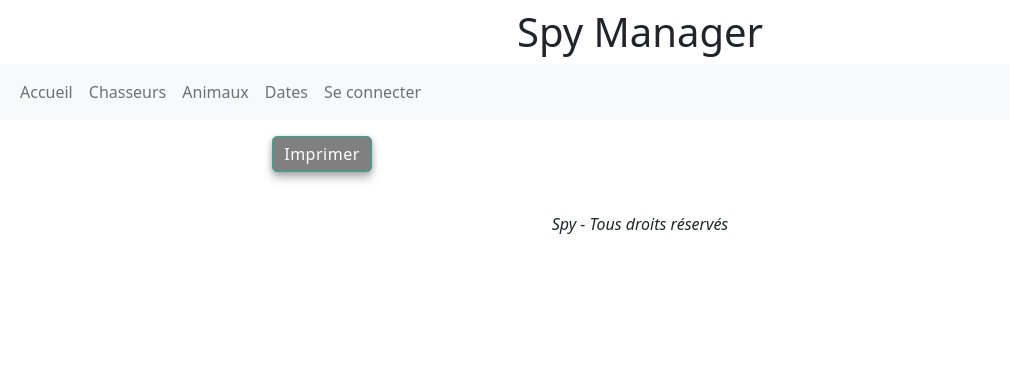
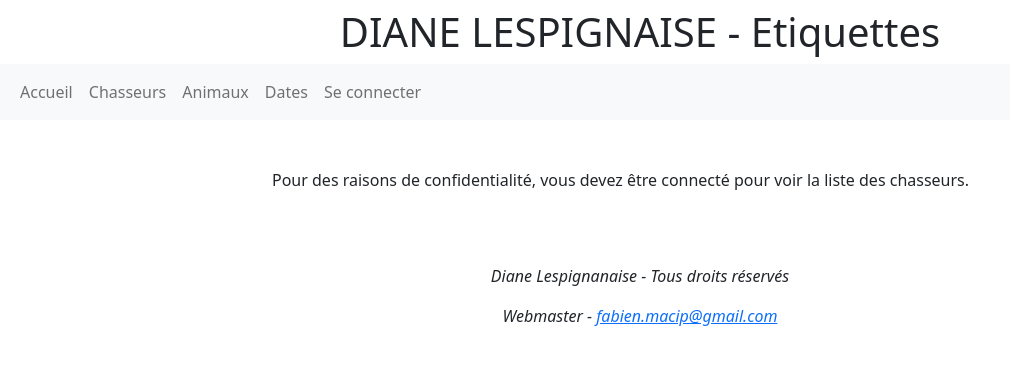
Before and after one commit to fabienmacip/diane-etiquettes, a PHP site: page / in a window 1280 px wide. Shown: the top 365 px of the page, without its empty margins (0-1010 px from the left). Run offline with PHP 8.4, Linux system fonts and the light colour scheme; data that the repository does not hold is empty; some libraries are stand-ins or nearby versions.

Commit message:
Masquage noms des chasseurs si pas connecté

```diff
--- a/controleurs/controleur.php
+++ b/controleurs/controleur.php
@@ -29,7 +29,8 @@ class Controleur {
         $messageConnexion = "";
         if($admin->verifConnexion($mail,$password)) {
             $_SESSION['admin'] = 1;
-            $this->afficherMissions();
+            /* $this->afficherMissions(); */
+            $this->accueil();
         } else {
             $_SESSION['admin'] = 0;
             $messageConnexion = "Identifiant ou mot de passe erroné(s).";
--- a/modeles/Animals.php
+++ b/modeles/Animals.php
@@ -8,7 +8,7 @@ class Animals
     public function listerAnimal()
     {
         if (!is_null($this->pdo)) {
-            $stmt = $this->pdo->query('SELECT * FROM animaux');
+            $stmt = $this->pdo->query('SELECT * FROM animaux ORDER BY nom');
         }
         $animals = [];
         while ($animal = $stmt->fetchObject('Animal', [$this->pdo])) {
--- a/modeles/Payss.php
+++ b/modeles/Payss.php
@@ -8,7 +8,7 @@ class Payss
     public function listerPays()
     {
         if (!is_null($this->pdo)) {
-            $stmt = $this->pdo->query('SELECT * FROM chasseurs');
+            $stmt = $this->pdo->query('SELECT * FROM chasseurs ORDER BY nom, prenom');
         }
         $payss = [];
         while ($pays = $stmt->fetchObject('Pays', [$this->pdo])) {
--- a/script/script.js
+++ b/script/script.js
@@ -87,12 +87,23 @@ let pageMission ='';
 
       $('.add-link').hide();
 
+      $('#tableau-chasseurs').hide();
+      $('#printbutton').hide();
+      $('#tableEtiquettes').hide();
+      $('.confidentiel').show();
+
       // Formulaires de création ayant l'icône PLUS
 /*       $('#pre-form-create-mission').hide();
       $('#pre-form-create-personne').hide();
       $('#pre-form-create-planque').hide(); */
     } else {
       $('form').show();
+
+      $('#tableau-chasseurs').show();
+      $('#printbutton').show();
+      $('#tableEtiquettes').show();
+      $('.confidentiel').hide();
+
       /* $('button').show(); */
       $('button').prop('disabled',false);
       $('#les-admins #tr1 [type=button]').prop('disabled',true).css('background-color','grey').css('border-color','grey');
--- a/vues/accueil.php
+++ b/vues/accueil.php
@@ -15,7 +15,9 @@ ob_start();
     </div>
     <div class="col-12 col-lg-10 col-xl-8">
 
-
+    <div class="confidentiel my-5">
+      Pour des raisons de confidentialit&eacute;, vous devez être connecté pour voir la liste des chasseurs.
+    </div>
 
     <!-- GENERATION TABLEAU -->
     <!-- <button type="button" name="genereliste" id="genereliste" onclick="genereListe()">Générer liste</button> -->
--- a/vues/layout.php
+++ b/vues/layout.php
@@ -37,7 +37,7 @@
 <input type="hidden" id=isAdmin value="<?= $isAdmin ?>">
 
 <header>
-    <h1 class="text-center my-2">Spy Manager</h1>
+    <h1 class="text-center my-2">DIANE LESPIGNAISE - Etiquettes</h1>
 </header>
 <section>
     <nav class="navbar navbar-light bg-light navbar-expand-lg" style="--bs-scroll-height: 10rem;">
@@ -80,7 +80,8 @@
 </section>
 </main>
 <footer class="fw-light fst-italic fs-6 text-center mt-4">
-    <p>Spy - Tous droits réservés</p>
+    <p>Diane Lespignanaise - Tous droits réservés</p>
+    <p>Webmaster - <a href="mailto:fabien.macip@gmail.com">fabien.macip@gmail.com</a></p>
 </footer>
 
 <!-- ADDED -->
--- a/vues/liste-administrateurs.php
+++ b/vues/liste-administrateurs.php
@@ -29,9 +29,9 @@ ob_start();
         }
     ?>
 
-    <div class="mt-2">
+<!--     <div class="mt-2">
         <a href="#form-create-admin">Ajouter un administrateur</a>
-    </div>
+    </div> -->
 
         <div class="table-responsive-md">
 
--- a/vues/liste-animal.php
+++ b/vues/liste-animal.php
@@ -29,9 +29,9 @@ ob_start();
         }
     ?>
 
-    <div class="mt-2">
+<!--     <div class="mt-2">
         <a href="#form-create-animal" class="add-link">Ajouter un animal</a>
-    </div>
+    </div> -->
 
         <!-- ######################## DEBUT FORM AJOUT ANIMAL #################### -->
 
--- a/vues/liste-date.php
+++ b/vues/liste-date.php
@@ -29,9 +29,9 @@ ob_start();
         }
     ?>
 
-    <div class="mt-2">
+<!--     <div class="mt-2">
         <a href="#form-create-date" class="add-link">Ajouter une date</a>
-    </div>
+    </div> -->
 
         <!-- ######################## DEBUT FORM AJOUT DATE #################### -->
 
```
Also changed, not shown: vues/liste-pays.php (+5 -2 lines).
